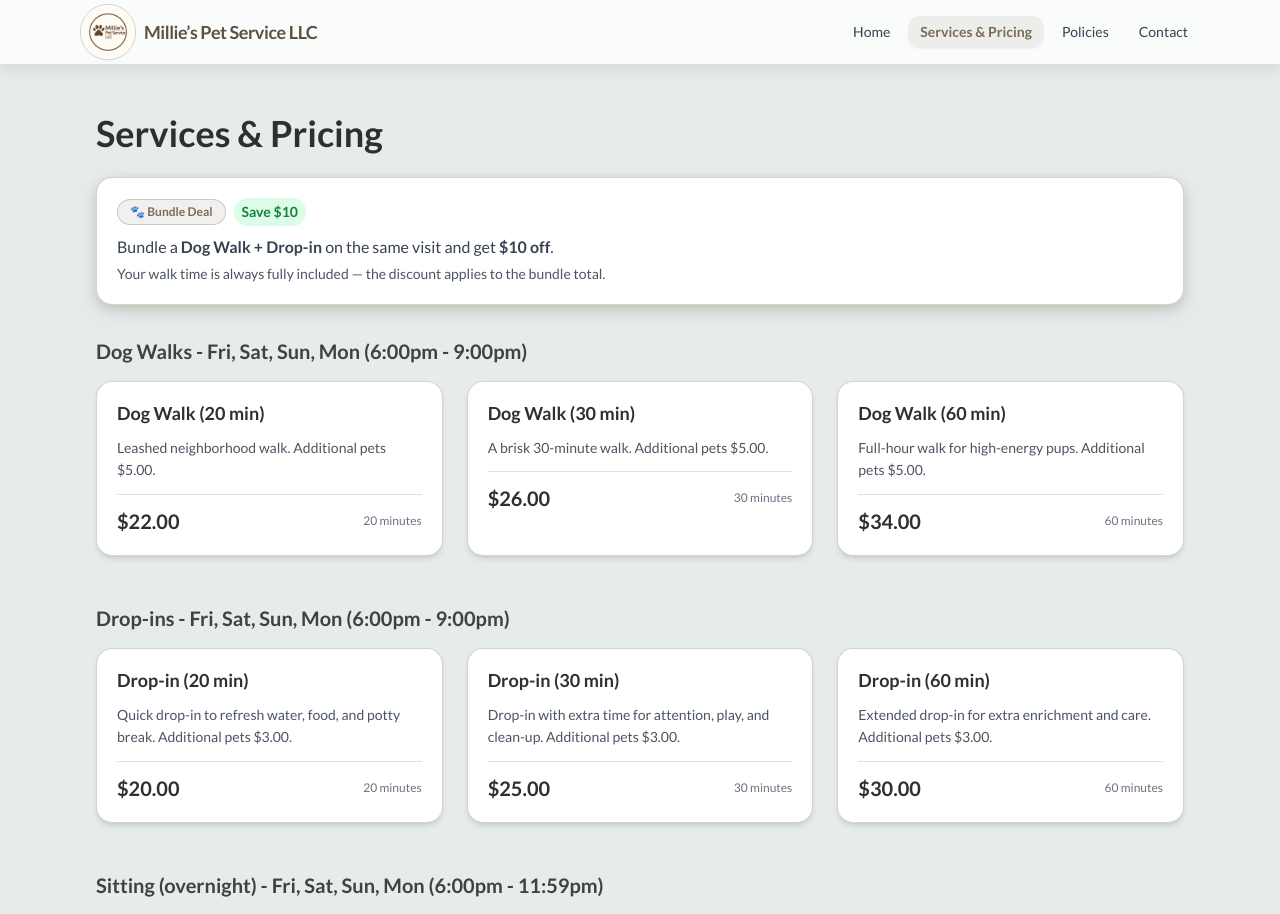
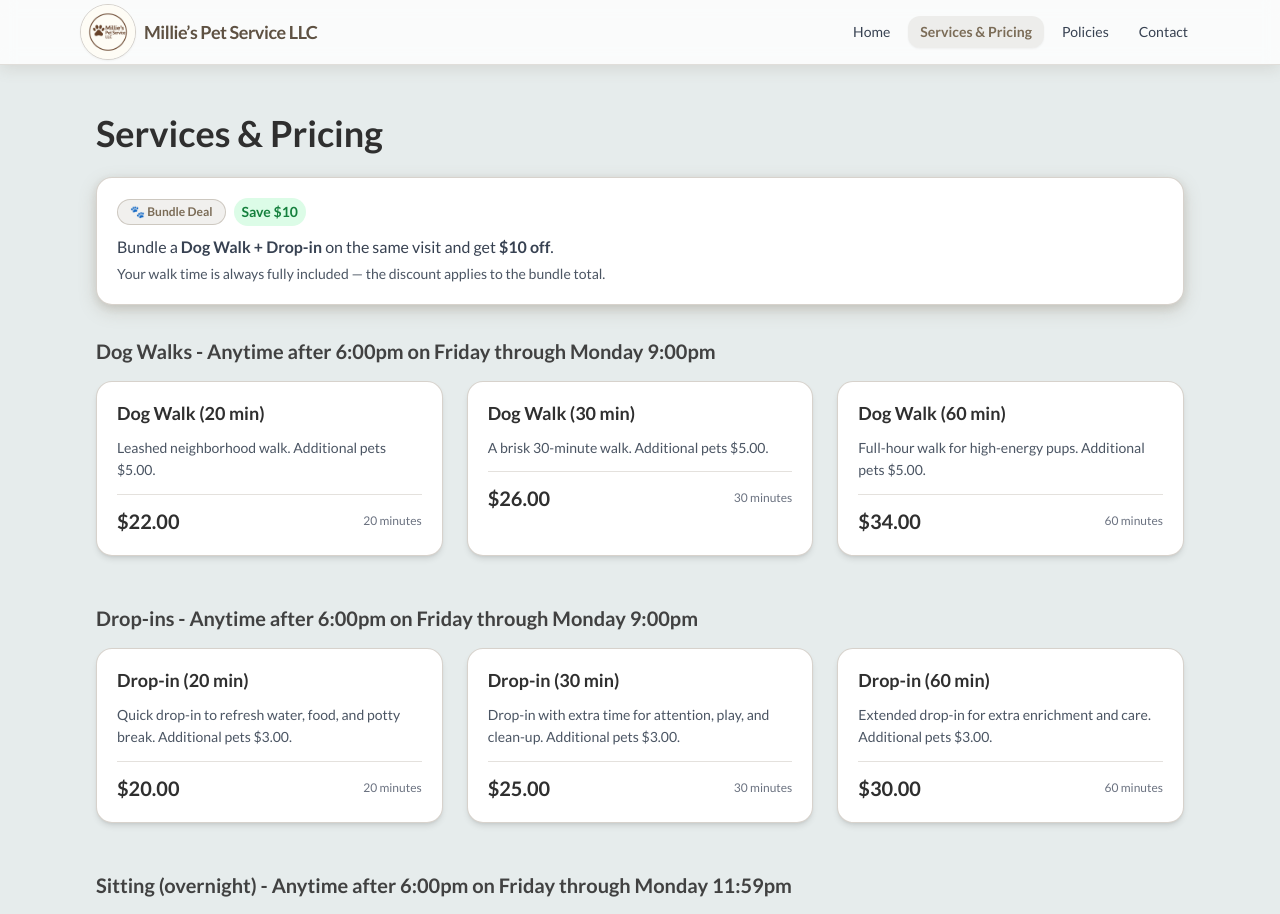
Before and after one commit to bbeare22/millies-pet-service, a Next.js app: page /services in a window 1280 px wide. Shown: the top 914 px of the page. Built offline with nearby package versions, Linux system fonts and the light colour scheme.

Commit message:
Update service section titles for clarity

```diff
--- a/components/ServiceList.tsx
+++ b/components/ServiceList.tsx
@@ -14,9 +14,9 @@ export default function ServiceList() {
   );
 
   const sections = [
-    { title: "Dog Walks - Fri, Sat, Sun, Mon (6:00pm - 9:00pm)", data: walks },
-    { title: "Drop-ins - Fri, Sat, Sun, Mon (6:00pm - 9:00pm)", data: dropins },
-    { title: "Sitting (overnight) - Fri, Sat, Sun, Mon (6:00pm - 11:59pm)", data: sitting },
+    { title: "Dog Walks - Anytime after 6:00pm on Friday through Monday 9:00pm", data: walks },
+    { title: "Drop-ins - Anytime after 6:00pm on Friday through Monday 9:00pm", data: dropins },
+    { title: "Sitting (overnight) - Anytime after 6:00pm on Friday through Monday 11:59pm", data: sitting },
     { title: "Add-ons", data: addons },
   ];
 
```
